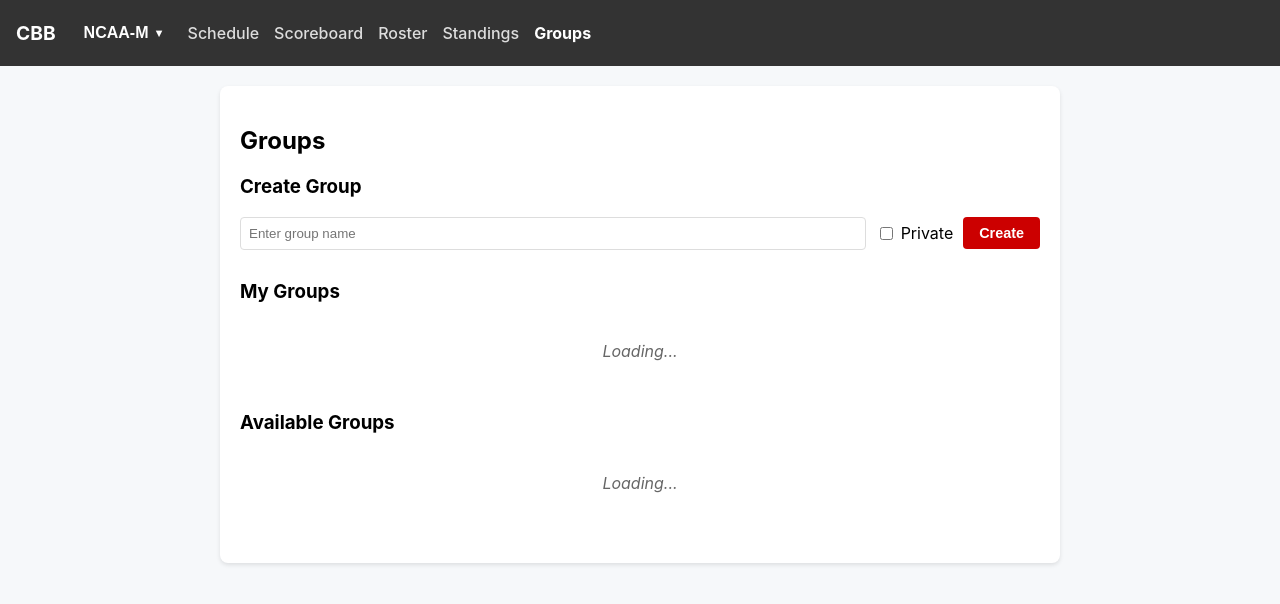
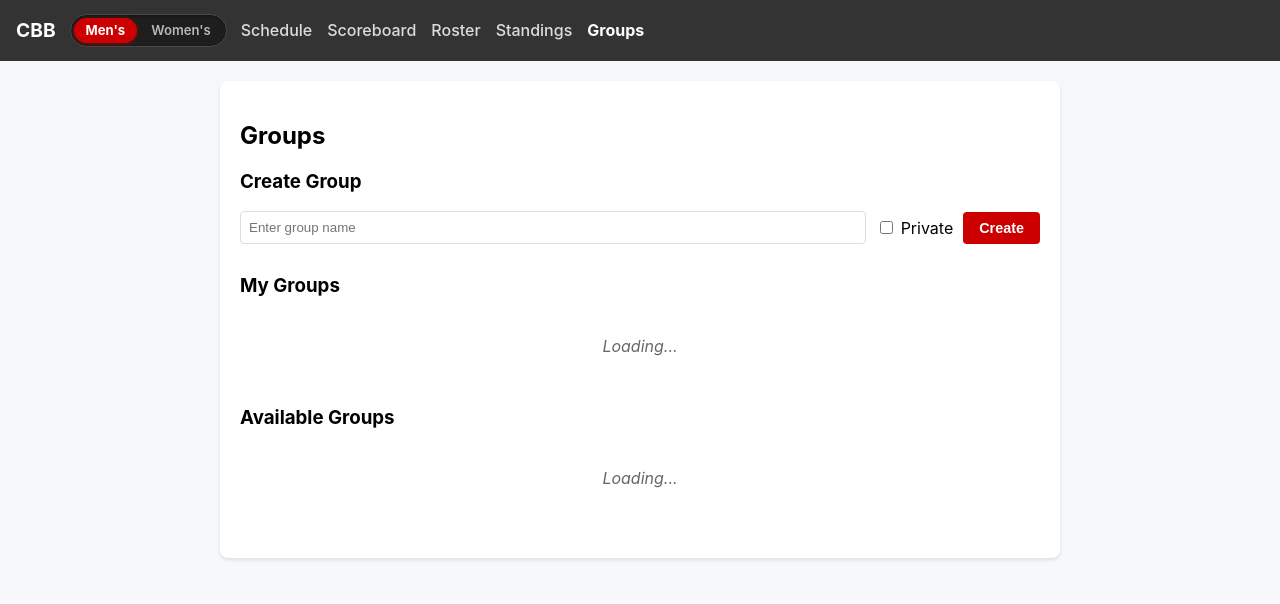
Before and after one commit to bionicle4365/College-Basketball-Stats, a Jekyll site: the page built from site_ui/group/index.html, in a window 1280 px wide. Shown: the top 604 px of the page. Built offline with Jekyll 4.4.1, drawn with Linux system fonts in a browser that asks for light colours; comment, search, counter and statistics services are not loaded.

Commit message:
feat: add site styles and default layout template for UI

```diff
--- a/site_ui/_layouts/default.html
+++ b/site_ui/_layouts/default.html
@@ -24,17 +24,20 @@
 </head>
 <body>
     <header class="site-header">
-        <div style="display: flex; align-items: center;">
-            <button class="mobile-menu-btn" onclick="toggleMobileMenu()">☰</button>
-            <a href="/College-Basketball-Stats/" class="site-title" style="margin-right: 20px;">{{ site.title }}</a>
+        <div class="header-left">
+            <button class="mobile-menu-btn" onclick="toggleMobileMenu()" aria-label="Toggle Navigation">☰</button>
+            <a href="/College-Basketball-Stats/" class="site-title">{{ site.title }}</a>
+            <div class="league-toggle" role="group" aria-label="Select League">
+                <button type="button" class="league-toggle-btn" id="league-btn-mens" onclick="selectLeague('mens')" title="NCAA Men's Basketball" aria-label="Men's Basketball">
+                    <span class="league-label-full">Men's</span>
+                    <span class="league-label-short">MBB</span>
+                </button>
+                <button type="button" class="league-toggle-btn" id="league-btn-womens" onclick="selectLeague('womens')" title="NCAA Women's Basketball" aria-label="Women's Basketball">
+                    <span class="league-label-full">Women's</span>
+                    <span class="league-label-short">WBB</span>
+                </button>
+            </div>
             <nav class="nav-links" id="nav-links">
-                <div id="league-dropdown" class="league-dropdown">
-                    <button id="league-display" class="league-btn" onclick="toggleDropdown('league-menu')">NCAA-M</button>
-                    <div id="league-menu" class="dropdown-content" style="left: 0; right: auto;">
-                        <button onclick="selectLeague('mens')">NCAA-M</button>
-                        <button onclick="selectLeague('womens')">NCAA-W</button>
-                    </div>
-                </div>
                 <a href="/College-Basketball-Stats/schedule">Schedule</a>
                 <a href="/College-Basketball-Stats/scoreboard">Scoreboard</a>
                 <a href="/College-Basketball-Stats/roster">Roster</a>
@@ -77,7 +86,7 @@
             document.body.classList.add('dark-mode');
         }
 
-        document.getElementById('league-display').textContent = currentLeague === 'mens' ? 'NCAA-M' : 'NCAA-W';
+        updateLeagueToggleUI(currentLeague);
 
         if (localStorage.getItem('isLoggedIn') === 'true') {
             const userDropdown = document.getElementById('user-dropdown');
@@ -135,10 +144,25 @@
             document.getElementById('nav-links').classList.toggle('show');
         }
 
+        function updateLeagueToggleUI(league) {
+            const mensBtn = document.getElementById('league-btn-mens');
+            const womensBtn = document.getElementById('league-btn-womens');
+            const isMens = league === 'mens';
+            if (mensBtn) {
+                mensBtn.classList.toggle('active', isMens);
+                mensBtn.setAttribute('aria-pressed', isMens ? 'true' : 'false');
+            }
+            if (womensBtn) {
+                womensBtn.classList.toggle('active', !isMens);
+                womensBtn.setAttribute('aria-pressed', !isMens ? 'true' : 'false');
+            }
+        }
+
         function selectLeague(league) {
+            if (localStorage.getItem('league') === league) return;
             localStorage.setItem('league', league);
             allTeams = [];
-            document.getElementById('league-display').textContent = league === 'mens' ? 'NCAA-M' : 'NCAA-W';
+            updateLeagueToggleUI(league);
             window.location.href = window.location.pathname;
         }
 
--- a/site_ui/styles.css
+++ b/site_ui/styles.css
@@ -1,12 +1,61 @@
 body { margin: 0; font-family: -apple-system, BlinkMacSystemFont, "Segoe UI", Roboto, Helvetica, Arial, sans-serif; background-color: #f6f8fa; }
-.site-header { background: #333; color: white; padding: 1rem; display: flex; justify-content: space-between; align-items: center; }
-.site-title { color: white; text-decoration: none; font-weight: bold; font-size: 1.2rem; }
+.site-header { background: #333; color: white; padding: 0.85rem 1rem; display: flex; justify-content: space-between; align-items: center; }
+.header-left { display: flex; align-items: center; gap: 14px; }
+.site-title { color: white; text-decoration: none; font-weight: bold; font-size: 1.2rem; white-space: nowrap; }
 .user-dropdown { position: relative; display: none;}
 .username-btn { background: none; border: none; color: white; font-weight: bold; cursor: pointer; font-size: 1rem; padding: 0.5rem; display: flex; align-items: center; }
 .username-btn::after { content: " ▼"; font-size: 0.7em; margin-left: 5px; }
-.league-dropdown { position: relative; display: inline-block; margin-right: 15px; }
-.league-btn { background: none; border: none; color: white; font-weight: bold; cursor: pointer; font-size: 1rem; padding: 0.5rem; display: flex; align-items: center; }
-.league-btn::after { content: " ▼"; font-size: 0.7em; margin-left: 5px; }
+
+/* Segmented League Switcher */
+.league-toggle {
+    display: inline-flex;
+    align-items: center;
+    background: #1e1e1e;
+    border: 1px solid #4a4a4a;
+    border-radius: 9999px;
+    padding: 3px;
+    gap: 2px;
+    user-select: none;
+    box-shadow: inset 0 1px 3px rgba(0, 0, 0, 0.4);
+}
+.league-toggle-btn {
+    background: transparent;
+    border: none;
+    color: #b8b8b8;
+    font-size: 0.82rem;
+    font-weight: 600;
+    padding: 5px 12px;
+    border-radius: 9999px;
+    cursor: pointer;
+    transition: background-color 0.18s ease, color 0.18s ease, box-shadow 0.18s ease;
+    display: inline-flex;
+    align-items: center;
+    justify-content: center;
+    line-height: 1.2;
+    font-family: inherit;
+    -webkit-tap-highlight-color: transparent;
+}
+.league-toggle-btn:hover:not(.active) {
+    color: #ffffff;
+    background: rgba(255, 255, 255, 0.1);
+}
+.league-toggle-btn.active {
+    background: #cc0000;
+    color: #ffffff;
+    font-weight: 700;
+    box-shadow: 0 1px 5px rgba(204, 0, 0, 0.45);
+}
+.league-toggle-btn:focus-visible {
+    outline: 2px solid #ff4d4d;
+    outline-offset: 1px;
+}
+.league-label-short {
+    display: none;
+}
+.league-label-full {
+    display: inline;
+}
+
 .dropdown-content { display: none; position: absolute; right: 0; top: 100%; background-color: white; min-width: 120px; box-shadow: 0 8px 16px rgba(0,0,0,0.2); z-index: 1; border-radius: 4px; overflow: hidden; }
 .dropdown-content.show { display: block; }
 .dropdown-content button { color: #333; padding: 12px 16px; text-decoration: none; display: block; width: 100%; border: none; background: none; text-align: left; cursor: pointer; font-size: 0.9rem; }
@@ -14,11 +63,13 @@ body { margin: 0; font-family: -apple-system, BlinkMacSystemFont, "Segoe UI", Ro
 .nav-links { display: flex; align-items: center; }
 .nav-links a { color: #ddd; text-decoration: none; margin-right: 15px; font-weight: 500; }
 .nav-links a:hover { color: white; }
-.mobile-menu-btn { display: none; background: none; border: none; color: white; font-size: 1.5rem; cursor: pointer; margin-right: 10px; }
+.mobile-menu-btn { display: none; background: none; border: none; color: white; font-size: 1.5rem; cursor: pointer; margin-right: 2px; }
 
 @media (max-width: 768px) {
-    .site-header { position: relative; }
+    .site-header { position: relative; padding: 0.75rem 1rem; }
+    .header-left { gap: 10px; }
     .mobile-menu-btn { display: block; }
+    .league-toggle-btn { padding: 4px 10px; font-size: 0.8rem; }
     .nav-links {
         display: none;
         position: absolute;
@@ -39,10 +90,13 @@ body { margin: 0; font-family: -apple-system, BlinkMacSystemFont, "Segoe UI", Ro
         box-sizing: border-box;
         border-top: 1px solid #444;
     }
-    .league-dropdown { margin: 0; width: 100%; border-top: 1px solid #444; }
-    .league-btn { width: 100%; padding: 15px 20px; justify-content: flex-start; }
-    .league-dropdown .dropdown-content { position: static; width: 100%; box-shadow: none; background-color: #444; }
-    .league-dropdown .dropdown-content button { padding-left: 40px; color: #ddd; }
+}
+
+@media (max-width: 480px) {
+    .header-left { gap: 8px; }
+    .league-label-full { display: none; }
+    .league-label-short { display: inline; }
+    .league-toggle-btn { padding: 4px 8px; font-size: 0.76rem; }
 }
 
 /* Dark Mode Styles */
```
Also changed, not shown: other parts of site_ui/_layouts/default.html (+8 -2 lines).
